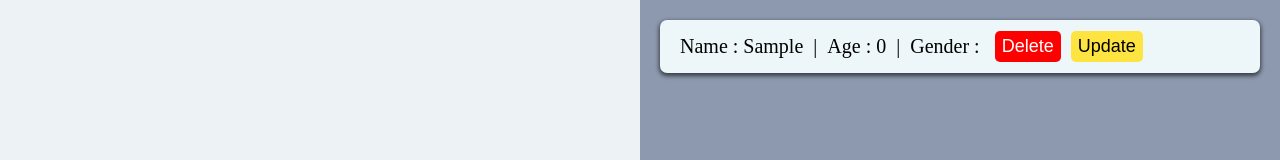
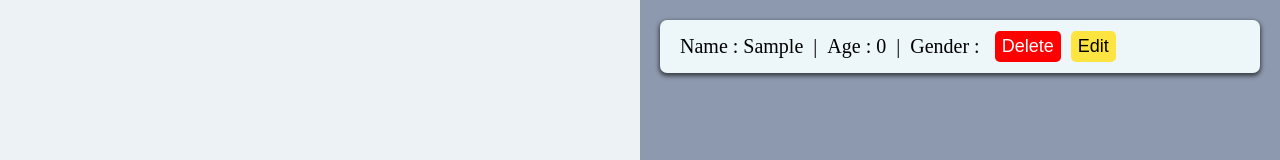
Before and after one commit to suyash78/usercard, a React (Create React App) app: page / in a window 1280 px wide. Both pictures are taken after typing "Sample" into the empty fields and a click on the button "Add". Shown: the top 160 px of the page. Built offline with nearby package versions, Linux system fonts and the light colour scheme.

Commit message:
Minor change (Word change) : update button to edit

```diff
--- a/package.json
+++ b/package.json
@@ -42,5 +42,8 @@
       "last 1 firefox version",
       "last 1 safari version"
     ]
+  },
+  "devDependencies": {
+    "gh-pages": "^3.2.3"
   }
 }
--- a/src/userList/UserList.tsx
+++ b/src/userList/UserList.tsx
@@ -17,7 +17,7 @@ const UserList : React.FC<Props> = ({ userName , userAge , UserGender , deleteCl
             <div className="userList-card-userInfo">Gender : {UserGender}</div>
             <div className="userList-card-btnWrap">
                 <button onClick={deleteClick} className="userList-card-btn userList-card-deleteBtn">Delete</button>
-                <button onClick={updateClick} className="userList-card-btn userList-card-updateBtn">Update</button>
+                <button onClick={updateClick} className="userList-card-btn userList-card-updateBtn">Edit</button>
             </div>
         </div>
     );
```
Also changed, not shown: 1 other file (tests, documents, lock files or other folders).
